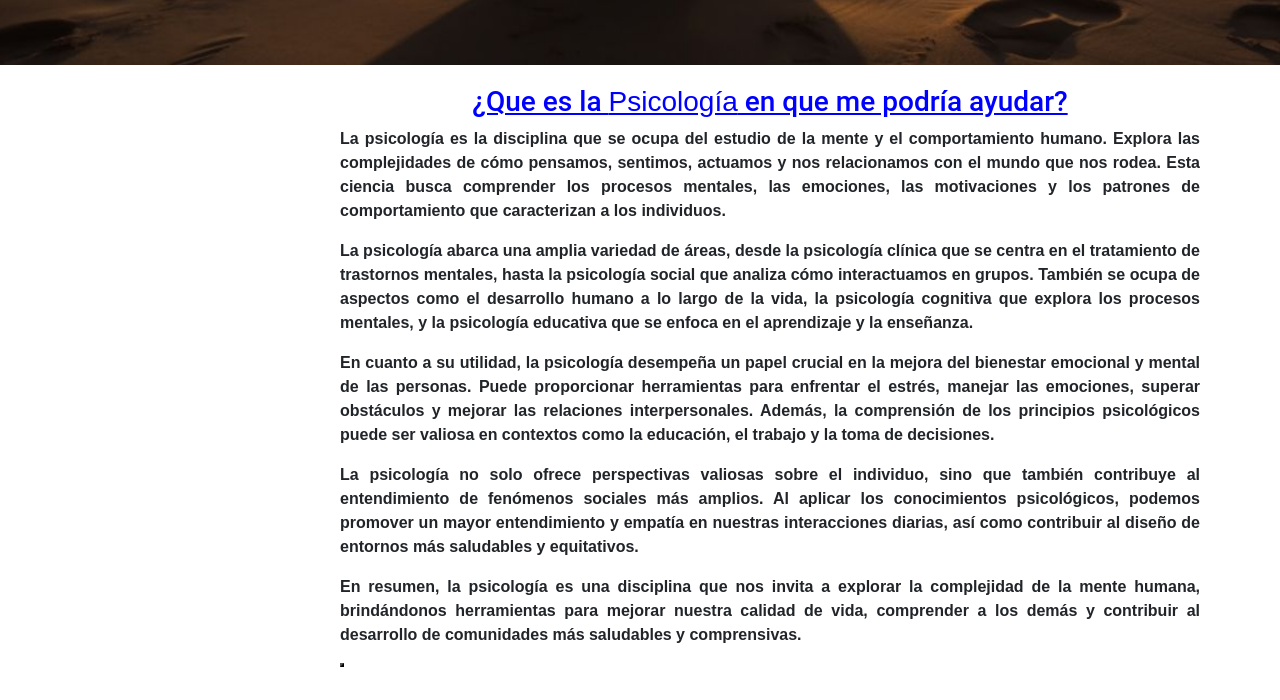
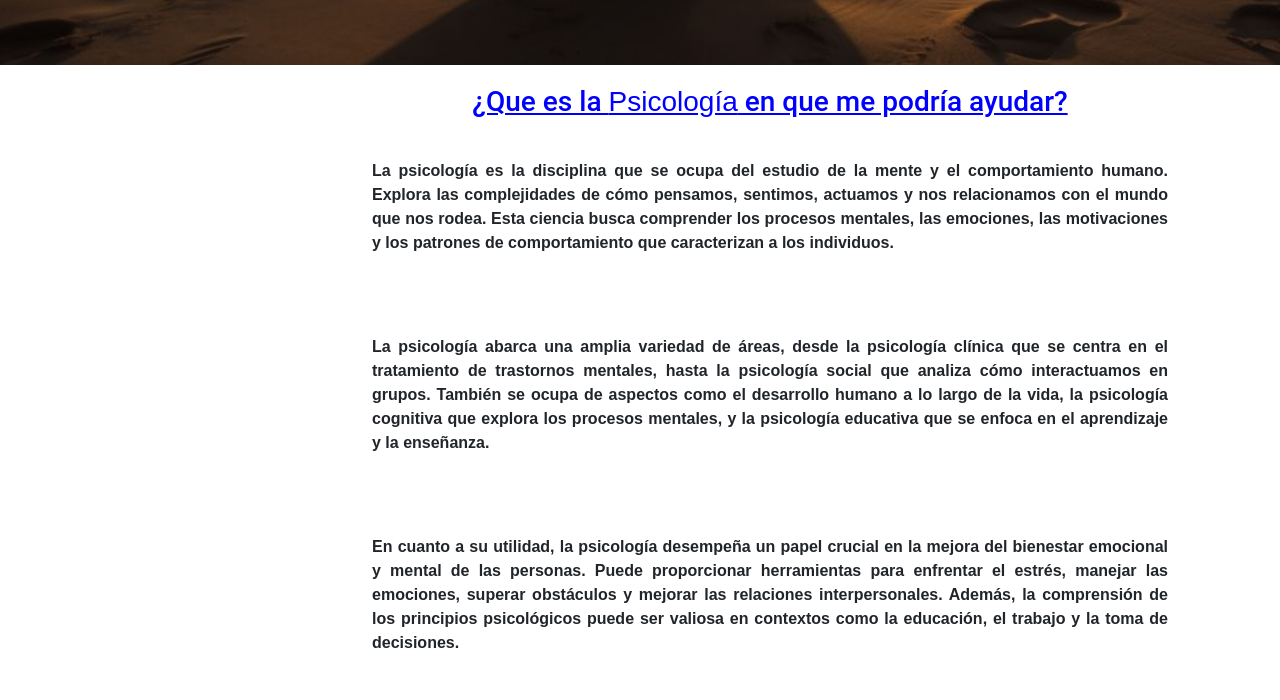
Before and after one commit to CristianWalz/School402, a website: page index.html in a window 1280 px wide. Shown: the part 745-1445 px from the top of the page. Drawn offline with nearby package versions, Linux system fonts and the light colour scheme.

Commit message:
add index p

```diff
--- a/css/style.css
+++ b/css/style.css
@@ -80,6 +80,9 @@
       text-align: center;
       text-decoration:underline;
       color: blue;
+    }
+    .container-text-center__description {
+      padding: 2em;
     }
   }
 }
--- a/index.html
+++ b/index.html
@@ -53,13 +53,13 @@
                         La psicología es la disciplina que se ocupa del estudio de la mente y el comportamiento humano. Explora las complejidades de cómo pensamos, sentimos, actuamos y nos relacionamos con el mundo que nos rodea. Esta ciencia busca comprender los procesos mentales, las emociones, las motivaciones y los patrones de comportamiento que caracterizan a los individuos.
                     </p>
 
-                    <p>La psicología abarca una amplia variedad de áreas, desde la psicología clínica que se centra en el tratamiento de trastornos mentales, hasta la psicología social que analiza cómo interactuamos en grupos. También se ocupa de aspectos como el desarrollo humano a lo largo de la vida, la psicología cognitiva que explora los procesos mentales, y la psicología educativa que se enfoca en el aprendizaje y la enseñanza.</p>
+                    <p class="container-text-center__description">La psicología abarca una amplia variedad de áreas, desde la psicología clínica que se centra en el tratamiento de trastornos mentales, hasta la psicología social que analiza cómo interactuamos en grupos. También se ocupa de aspectos como el desarrollo humano a lo largo de la vida, la psicología cognitiva que explora los procesos mentales, y la psicología educativa que se enfoca en el aprendizaje y la enseñanza.</p>
 
-                    <p>En cuanto a su utilidad, la psicología desempeña un papel crucial en la mejora del                      bienestar emocional y mental de las personas. Puede proporcionar herramientas para                      enfrentar el estrés, manejar las emociones, superar obstáculos y mejorar las                relaciones interpersonales. Además, la comprensión de los principios psicológicos                       puede ser valiosa en contextos como la educación, el trabajo y la toma de decisiones.</p>
+                    <p class="container-text-center__description">En cuanto a su utilidad, la psicología desempeña un papel crucial en la mejora del                      bienestar emocional y mental de las personas. Puede proporcionar herramientas para                      enfrentar el estrés, manejar las emociones, superar obstáculos y mejorar las                relaciones interpersonales. Además, la comprensión de los principios psicológicos                       puede ser valiosa en contextos como la educación, el trabajo y la toma de decisiones.</p>
 
-                    <p>La psicología no solo ofrece perspectivas valiosas sobre el individuo, sino que                         también contribuye al entendimiento de fenómenos sociales más amplios. Al aplicar los                       conocimientos psicológicos, podemos promover un mayor entendimiento y empatía en                    nuestras interacciones diarias, así como contribuir al diseño de entornos más                   saludables y equitativos.</p>
+                    <p class="container-text-center__description">La psicología no solo ofrece perspectivas valiosas sobre el individuo, sino que                         también contribuye al entendimiento de fenómenos sociales más amplios. Al aplicar los                       conocimientos psicológicos, podemos promover un mayor entendimiento y empatía en                    nuestras interacciones diarias, así como contribuir al diseño de entornos más                   saludables y equitativos.</p>
 
-                    <p>En resumen, la psicología es una disciplina que nos invita a explorar la complejidad                        de la mente humana, brindándonos herramientas para mejorar nuestra calidad de vida,                     comprender a los demás y contribuir al desarrollo de comunidades más saludables y                   comprensivas.</p>
+                    <p class="container-text-center__description">En resumen, la psicología es una disciplina que nos invita a explorar la complejidad                        de la mente humana, brindándonos herramientas para mejorar nuestra calidad de vida,                     comprender a los demás y contribuir al desarrollo de comunidades más saludables y                   comprensivas.</p>
 
                     <button class="container-text-center__btn"> <a href=""></a></button>
                 </div>
```
